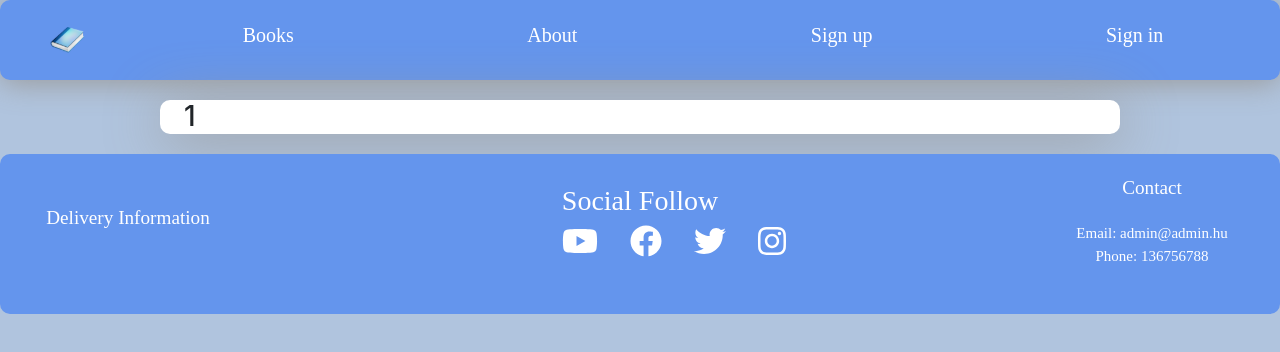
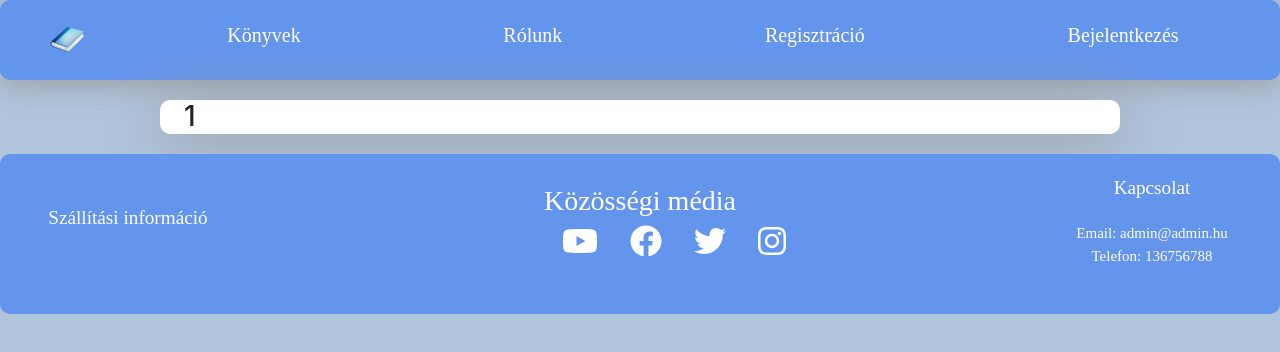
Before and after one commit to noemitth10/Ekecluded_2021-2, a React (Create React App) app in the folder client/: page /category/1 in a window 1280 px wide. Shown: the top 352 px of the page. Built offline with nearby package versions, Linux system fonts and the light colour scheme; no server answers.

Commit message:
Updated
I changed the language.

```diff
--- a/client/src/layout/Footer.js
+++ b/client/src/layout/Footer.js
@@ -13,11 +13,11 @@ function Footer() {
       <footer className="footer-container">
         <div className="delivery-container">
           <Link className="information-link" to="/delivery_information">
-            <p>Delivery Information</p>
+            <p>Szállítási információ</p>
           </Link>
         </div>
         <div className="social-container">
-          <h3>Social Follow</h3>
+          <h3>Közösségi média</h3>
           <div className="social-icons">
             <a href="https://www.youtube.com/" className="youtube social">
               <FontAwesomeIcon icon={faYoutube} size="2x" />
@@ -34,10 +34,10 @@ function Footer() {
           </div>
         </div>
         <div className="contact-container">
-          <p>Contact</p>
+          <p>Kapcsolat</p>
           <p id="email-phone">
             Email: admin@admin.hu<br/>
-            Phone: 136756788
+            Telefon: 136756788
           </p>
         </div>
       </footer>
--- a/client/src/layout/Nav.js
+++ b/client/src/layout/Nav.js
@@ -27,7 +27,7 @@ function Nav({isAuthenticated, setAuth}) {
       <ul className="nav-style">
         <Link className="nav-links" to="/list_books">
           <li id="dropdown">
-            Books
+            Könyvek
             <div class="dropdown-content">
               <ListCategories/>
             </div>
@@ -35,7 +35,7 @@ function Nav({isAuthenticated, setAuth}) {
         </Link>
         <Link className="nav-links" to="/about">
           <li>
-            About
+            Rólunk
           </li>
         </Link>
         {
@@ -45,12 +45,12 @@ function Nav({isAuthenticated, setAuth}) {
           <>
             <Link className="nav-links" to="/Register">
             <li>
-              Sign up
+              Regisztráció
             </li>
             </Link>
             <Link className="nav-links" to="/sing_in">
             <li>
-              Sign in
+              Bejelentkezés
             </li>
             </Link>
           </>
```
